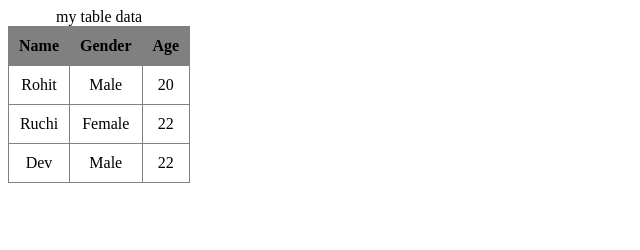
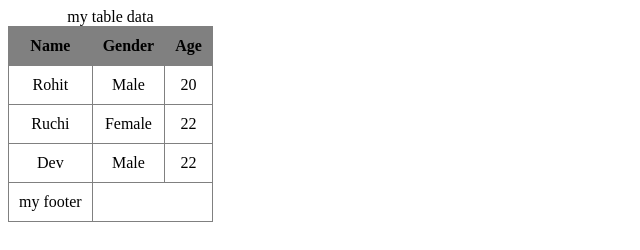
Before and after one commit to urvashidbhavsar/27_feb_2024, a plain HTML site: page html/03_02-03-2024/02_table.html in a window 1280 px wide. Shown: the whole page, without its empty margins (0-640 px from the left). Drawn offline with Linux system fonts and the light colour scheme.

Commit message:
5th changes

```diff
--- a/html/03_02-03-2024/02_table.html
+++ b/html/03_02-03-2024/02_table.html
@@ -48,11 +48,11 @@
                 <td>22</td>
             </tr>
         </tbody>
-        <!-- <tfoot>
+        <tfoot>
             <tr>
                 <td>my footer</td>
             </tr>
-        </tfoot> -->
+        </tfoot>
      </table>
 </body>
 </html>
```
